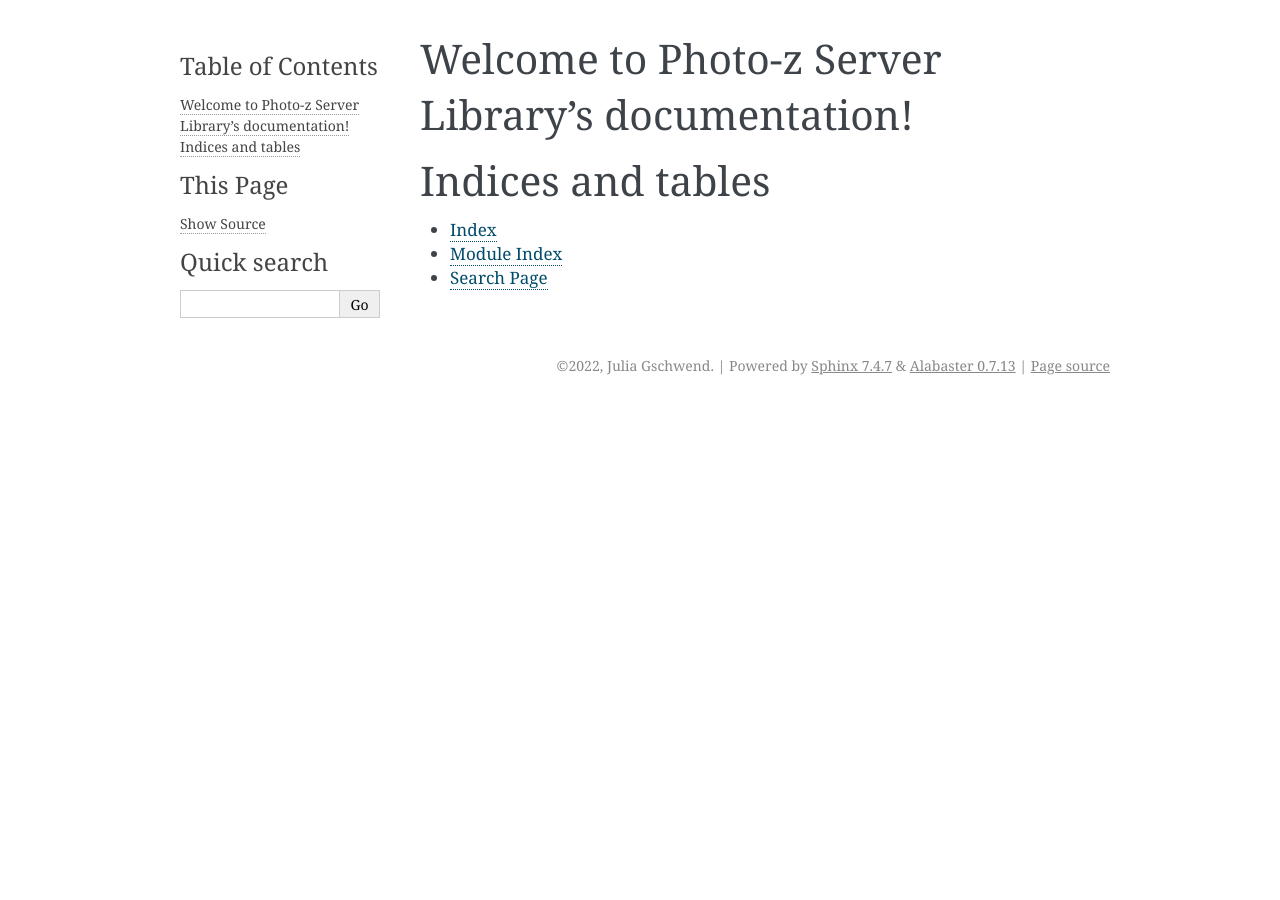
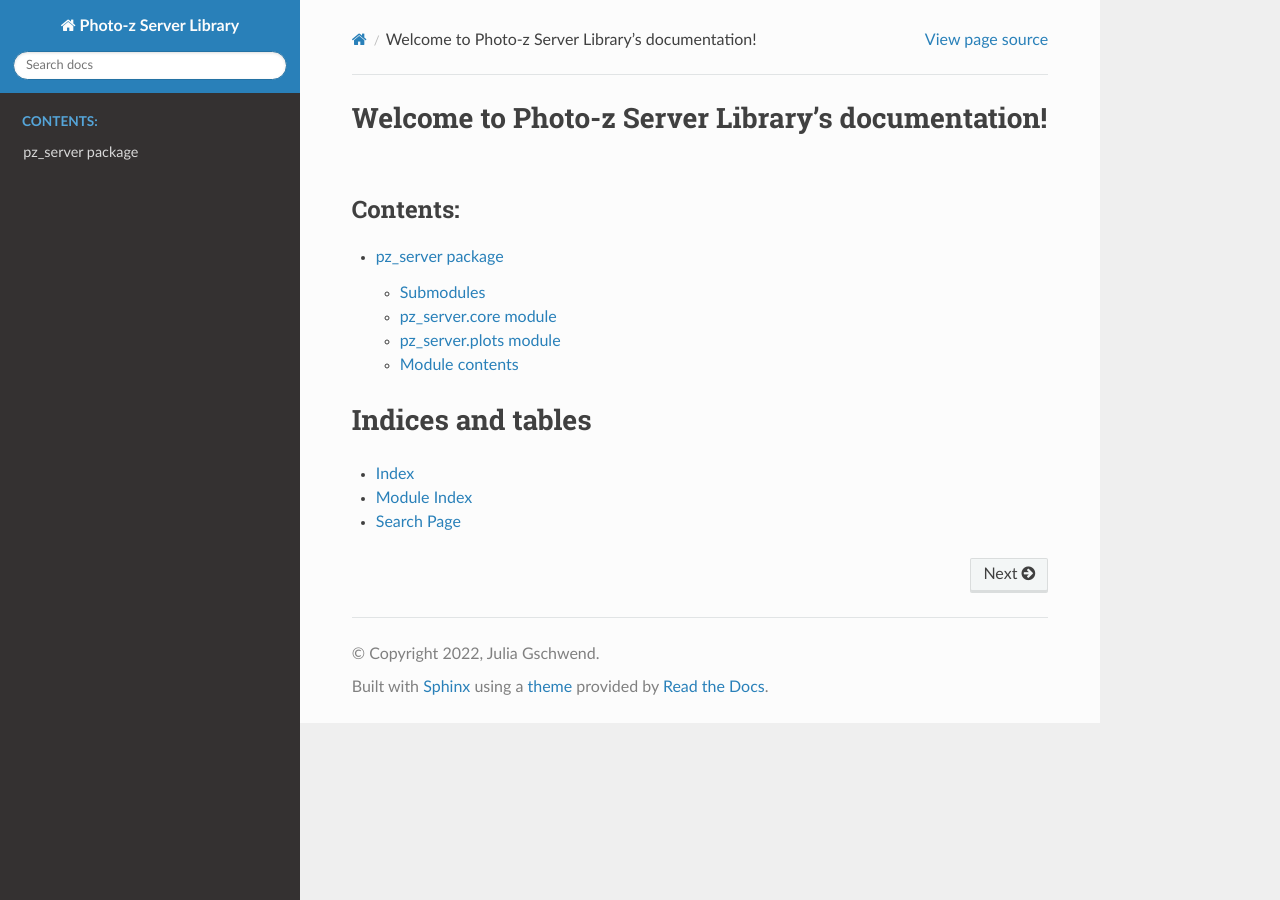
Before and after one commit to linea-it/pzserver, a Sphinx documentation site: the page built from docs/index.rst, in a window 1280 px wide. Built offline with Sphinx 7.4.7 and the Read the Docs theme 2.0.0, drawn with Linux system fonts in a browser that asks for light colours.

Commit message:
update documentation files

```diff
--- a/docs/conf.py
+++ b/docs/conf.py
@@ -10,10 +10,10 @@
 # add these directories to sys.path here. If the directory is relative to the
 # documentation root, use os.path.abspath to make it absolute, like shown here.
 #
-# import os
-# import sys
-# sys.path.insert(0, os.path.abspath('.'))
-
+import os
+import sys
+sys.path.insert(0, os.path.abspath('..'))
+import sphinx
 
 # -- Project information -----------------------------------------------------
 
@@ -27,8 +27,11 @@ author = 'Julia Gschwend'
 # Add any Sphinx extension module names here, as strings. They can be
 # extensions coming with Sphinx (named 'sphinx.ext.*') or your custom
 # ones.
-extensions = [
-]
+extensions = ['sphinx.ext.autodoc',
+              'sphinx.ext.coverage',
+              'sphinx.ext.napoleon',
+              'sphinx_rtd_theme'
+              ]
 
 # Add any paths that contain templates here, relative to this directory.
 templates_path = ['_templates']
@@ -44,7 +47,7 @@ exclude_patterns = ['_build', 'Thumbs.db', '.DS_Store']
 # The theme to use for HTML and HTML Help pages.  See the documentation for
 # a list of builtin themes.
 #
-html_theme = 'alabaster'
+html_theme = 'sphinx_rtd_theme'
 
 # Add any paths that contain custom static files (such as style sheets) here,
 # relative to this directory. They are copied after the builtin static files,
--- a/docs/index.rst
+++ b/docs/index.rst
@@ -10,7 +10,7 @@ Welcome to Photo-z Server Library's documentation!
    :maxdepth: 2
    :caption: Contents:
 
-
+   pz_server
 
 Indices and tables
 ==================
--- /dev/null
+++ b/docs/modules.rst
@@ -0,0 +1,7 @@
+pz_server
+=========
+
+.. toctree::
+   :maxdepth: 4
+
+   pz_server
--- /dev/null
+++ b/docs/pz_server.rst
@@ -0,0 +1,30 @@
+pz\_server package
+==================
+
+Submodules
+----------
+
+pz\_server.core module
+----------------------
+
+.. automodule:: pz_server.core
+   :members:
+   :undoc-members:
+   :show-inheritance:
+
+pz\_server.plots module
+-----------------------
+
+.. automodule:: pz_server.plots
+   :members:
+   :undoc-members:
+   :show-inheritance:
+
+
+Module contents
+---------------
+
+.. automodule:: pz_server
+   :members:
+   :undoc-members:
+   :show-inheritance:
```
